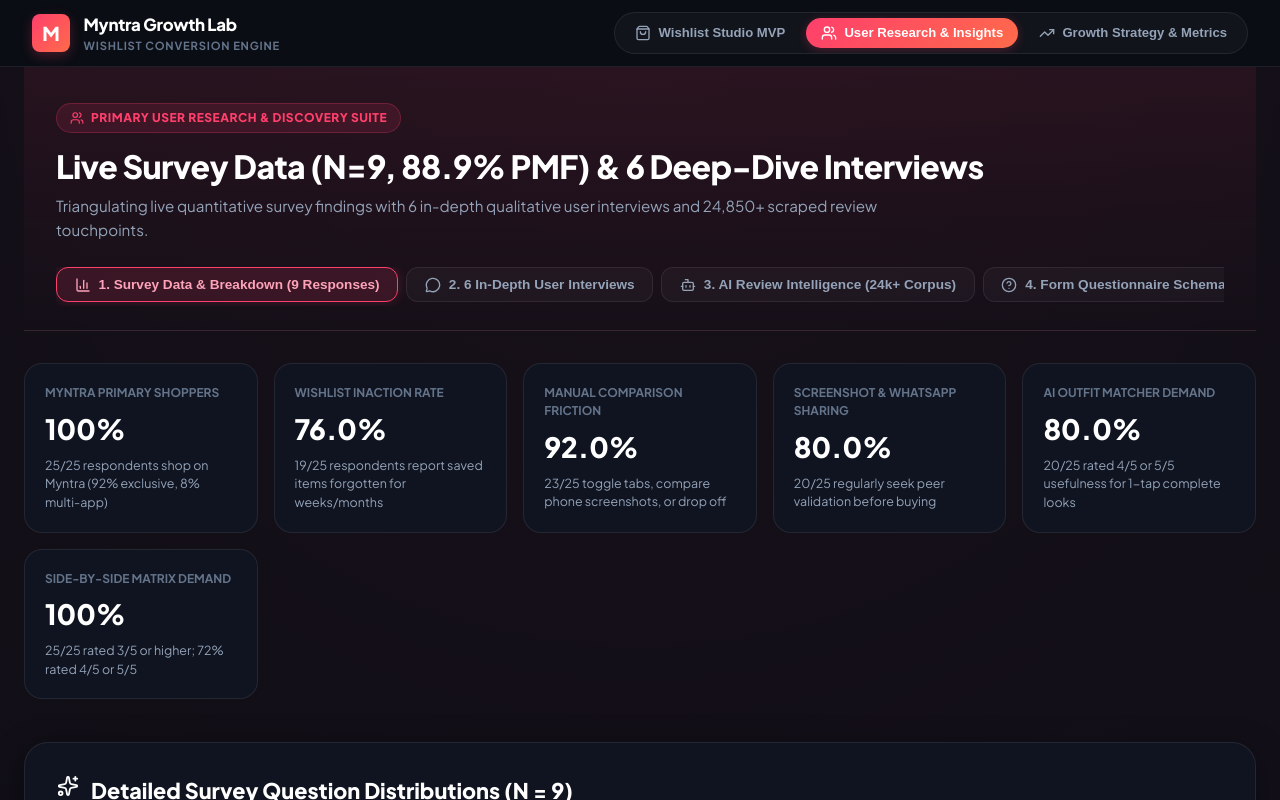
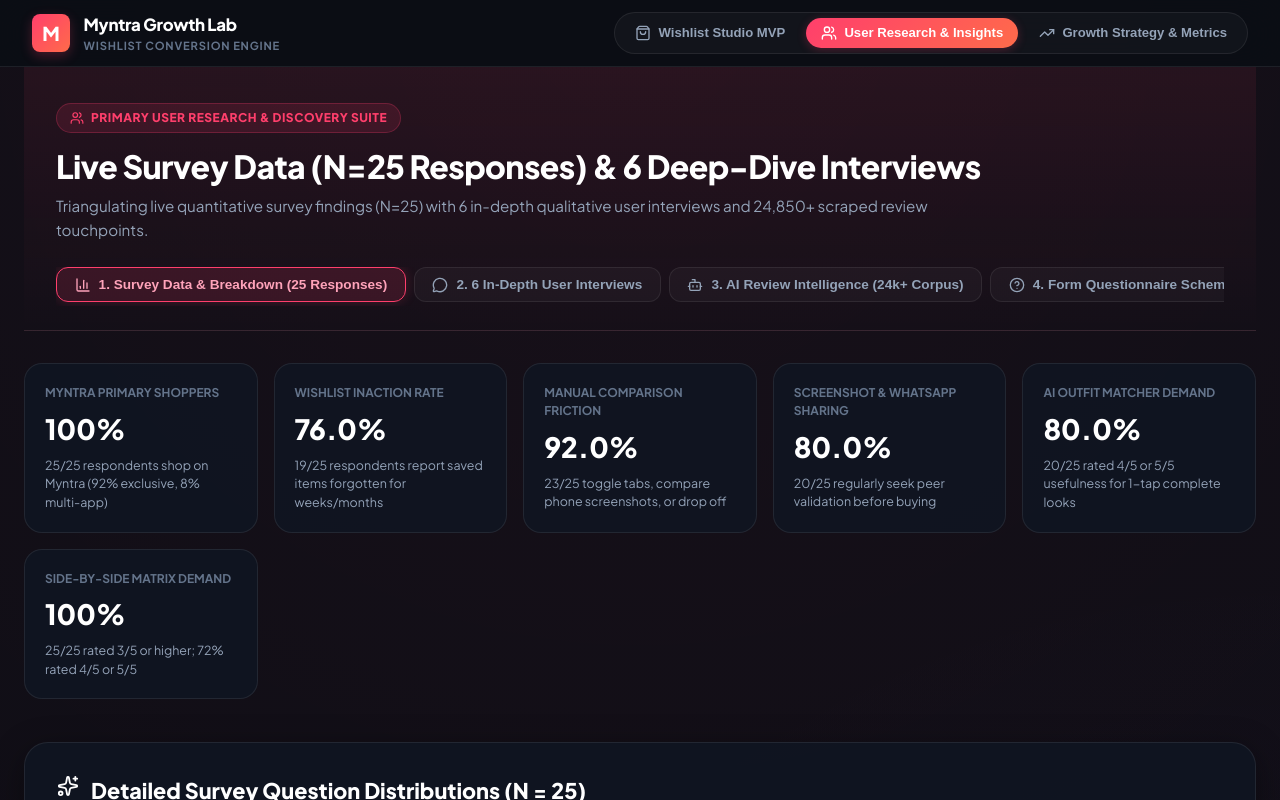
Before and after one commit to akhyashukla03/myntra, a React (Vite) app in the folder myntra-growth-app/: page / in a window 1280 px wide. Both pictures are taken after a click on the button "User Research & Insights". Shown: the top 800 px of the page. Built offline with nearby package versions, Linux system fonts and the light colour scheme.

Commit message:
feat(ui): update UserResearchStudio header and tab labels to reflect N=25 survey responses

```diff
--- a/myntra-growth-app/src/components/UserResearch/UserResearchStudio.jsx
+++ b/myntra-growth-app/src/components/UserResearch/UserResearchStudio.jsx
@@ -42,9 +42,9 @@
             <Users size={14} className="text-pink" />
             <span>Primary User Research & Discovery Suite</span>
           </div>
-          <h1 className="hero-title">Live Survey Data (N=9, 88.9% PMF) & 6 Deep-Dive Interviews</h1>
+          <h1 className="hero-title">Live Survey Data (N=25 Responses) & 6 Deep-Dive Interviews</h1>
           <p className="hero-subtitle">
-            Triangulating live quantitative survey findings with 6 in-depth qualitative user interviews and 24,850+ scraped review touchpoints.
+            Triangulating live quantitative survey findings (N=25) with 6 in-depth qualitative user interviews and 24,850+ scraped review touchpoints.
           </p>
         </div>
 
@@ -55,7 +55,7 @@
             onClick={() => setActiveTab('LIVE_SURVEY')}
           >
             <BarChart3 size={16} />
-            <span>1. Survey Data & Breakdown (9 Responses)</span>
+            <span>1. Survey Data & Breakdown (25 Responses)</span>
           </button>
           <button
             className={`hero-tab-btn ${activeTab === 'INTERVIEWS' ? 'active' : ''}`}
@@ -102,7 +102,7 @@
                 <div className="sim-title-row">
                   <Sparkles size={22} className="text-pink" />
                   <div>
-                    <h2 className="sim-title">Detailed Survey Question Distributions (N = 9)</h2>
+                    <h2 className="sim-title">Detailed Survey Question Distributions (N = 25)</h2>
                     <p className="sim-sub">Aggregated responses proving that non-monetary cognitive friction (comparison & styling) drives wishlist drop-offs.</p>
                   </div>
                 </div>
```
Also changed, not shown: 2 other files (tests, documents, lock files or other folders).
